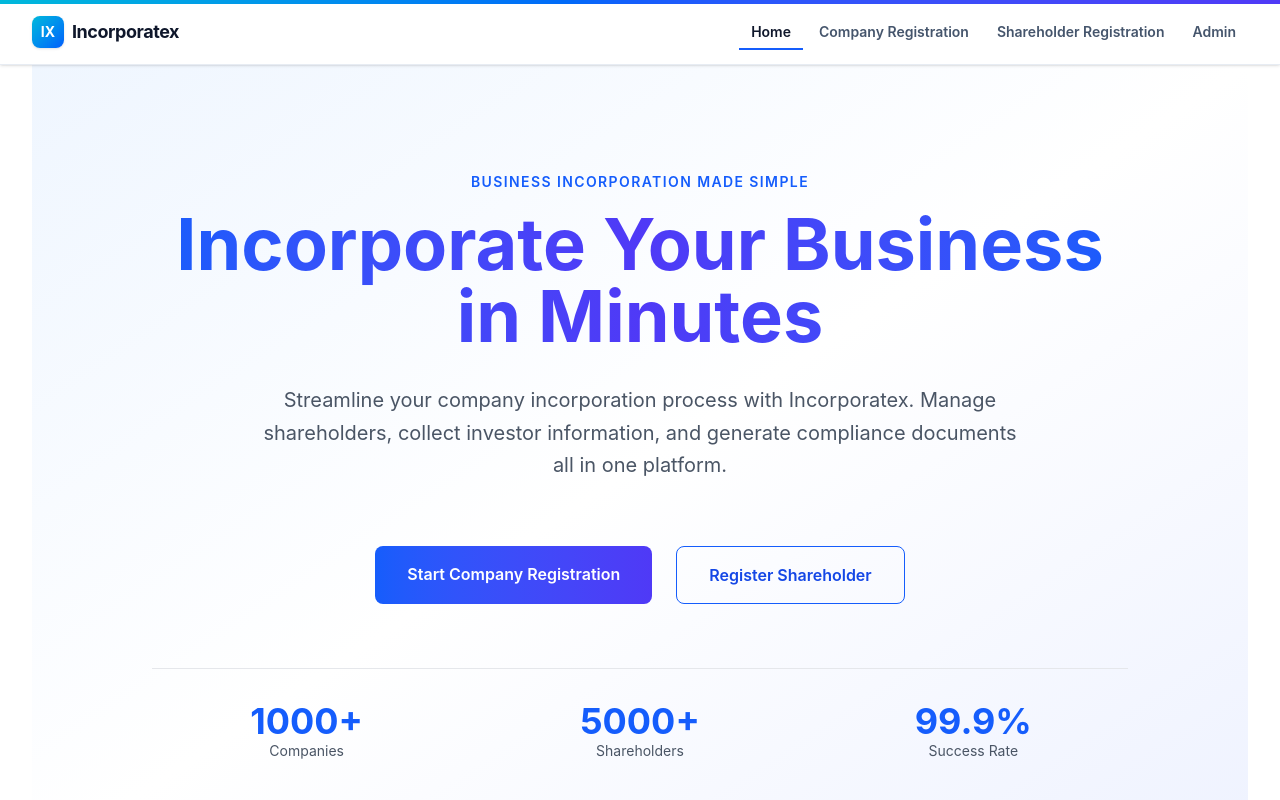
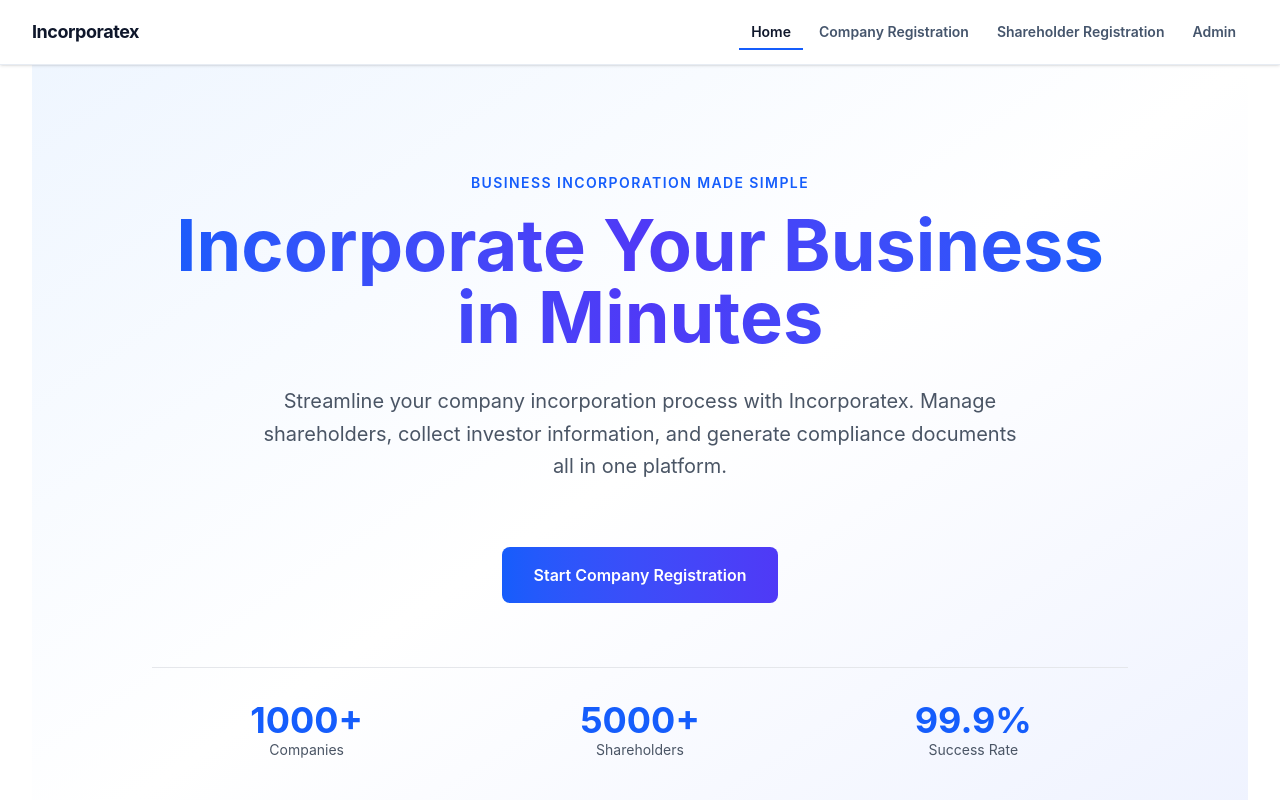
Before and after one commit to Pen-gun/Incorporatex, a React app in the folder Frontend/: page / in a window 1280 px wide. Shown: the top 800 px of the page. Built offline with nearby package versions, Linux system fonts and the light colour scheme; the HTML template or start-up script is replaced by a standard one.

Commit message:
feat: remove shareholder registration link from HomePage; simplify NavBar component structure

```diff
--- a/Frontend/src/components/homePage/home.component.tsx
+++ b/Frontend/src/components/homePage/home.component.tsx
@@ -22,12 +22,6 @@ const HomePage = () => {
               className="px-8 py-4 bg-linear-to-r from-blue-600 to-indigo-600 hover:from-blue-700 hover:to-indigo-700 text-white font-semibold rounded-lg transition-all duration-300 transform hover:scale-105 active:scale-95 shadow-elevation-2"
             >
               Start Company Registration
-            </Link>
-            <Link
-              to="/shareholder"
-              className="px-8 py-4 border border-blue-600 text-blue-700 dark:text-blue-300 dark:border-blue-400 font-semibold rounded-lg transition-all duration-300 hover:bg-blue-50 dark:hover:bg-stone-800"
-            >
-              Register Shareholder
             </Link>
           </div>
 
--- a/Frontend/src/components/layout/navBar.tsx
+++ b/Frontend/src/components/layout/navBar.tsx
@@ -10,12 +10,8 @@ const NavBar = () => {
 
   return (
     <header className="sticky top-0 z-50 border-b border-slate-200/80 bg-white/90 shadow-sm backdrop-blur-md dark:border-white/10 dark:bg-stone-950/90">
-      <div className="absolute inset-x-0 top-0 h-1 bg-linear-to-r from-cyan-500 via-blue-600 to-indigo-600" />
       <div className="mx-auto flex h-16 w-full max-w-7xl items-center justify-between px-4 sm:px-6 lg:px-8">
-        <Link to="/" className="group flex items-center gap-2" onClick={closeMobileMenu}>
-          <span className="inline-flex h-8 w-8 items-center justify-center rounded-lg bg-linear-to-br from-cyan-500 to-blue-600 text-sm font-bold text-white shadow-sm">
-            IX
-          </span>
+        <Link to="/" className="group flex items-center" onClick={closeMobileMenu}>
           <span className="text-lg font-bold tracking-tight text-slate-900 transition-colors group-hover:text-blue-700 dark:text-stone-100 dark:group-hover:text-blue-300">
             Incorporatex
           </span>
```
